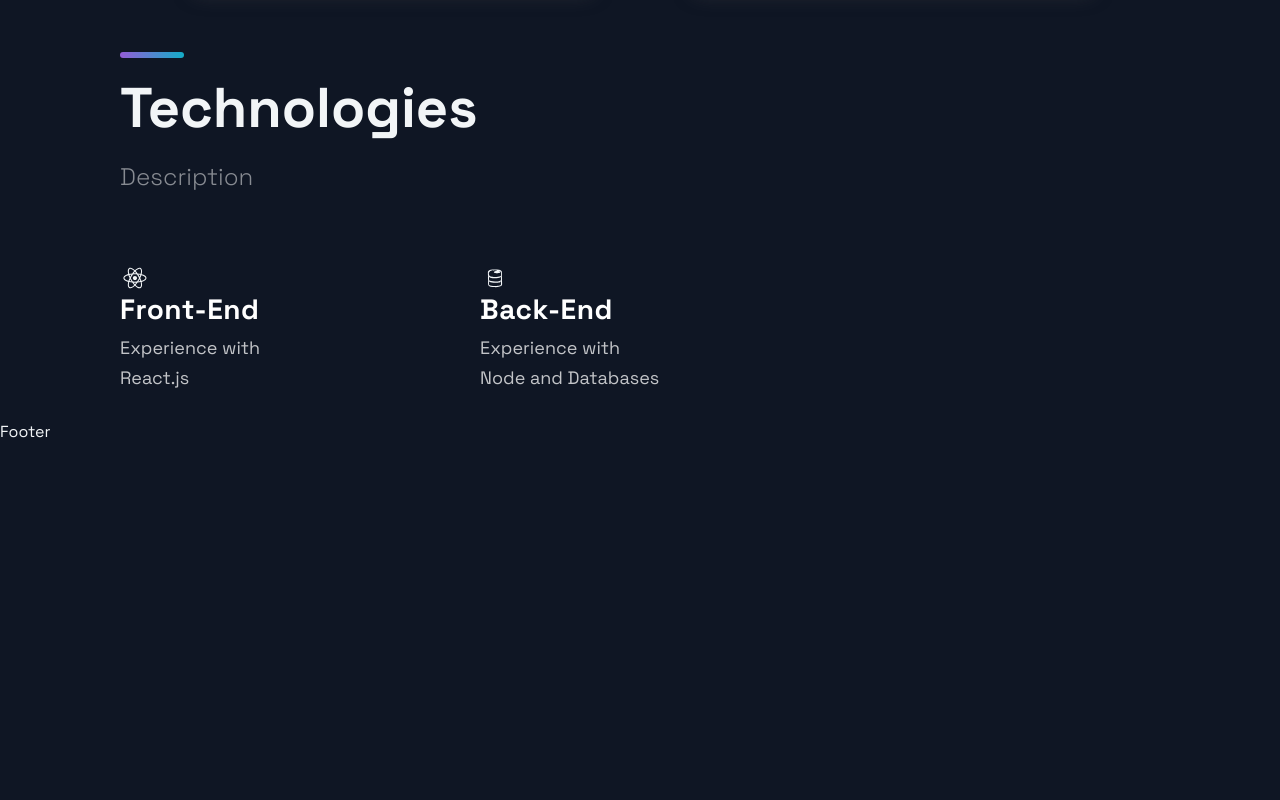
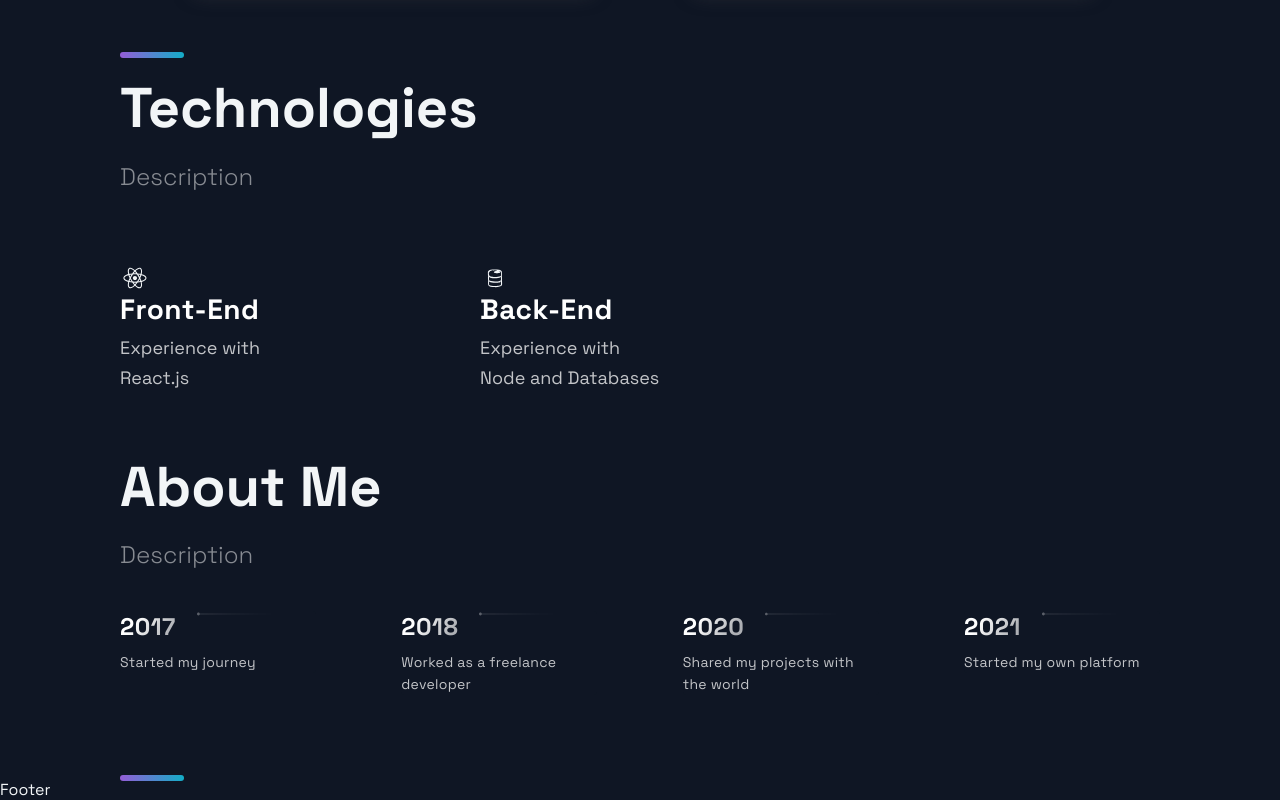
Before and after one commit to guandradeamm/personal-portfolio, a Next.js app: page / in a window 1280 px wide. Shown: the part 2038-2838 px from the top of the page. Before the commit the page ends 2480 px from the top, so only its background shows below. Built offline with nearby package versions, Linux system fonts and the light colour scheme.

Commit message:
feat: add timeline section

```diff
--- /dev/null
+++ b/src/components/TimeLine/TimeLine.jsx
@@ -0,0 +1,142 @@
+import React, { useState, useRef, useEffect } from "react";
+
+import {
+  CarouselButton,
+  CarouselButtonDot,
+  CarouselButtons,
+  CarouselContainer,
+  CarouselItem,
+  CarouselItemImg,
+  CarouselItemText,
+  CarouselItemTitle,
+  CarouselMobileScrollNode,
+} from "./TimeLineStyles";
+import {
+  Section,
+  SectionDivider,
+  SectionText,
+  SectionTitle,
+} from "../../styles/GlobalComponents";
+import { TimeLineData } from "../../constants/constants";
+
+const TOTAL_CAROUSEL_COUNT = TimeLineData.length;
+
+const Timeline = () => {
+  const [activeItem, setActiveItem] = useState(0);
+  const carouselRef = useRef();
+
+  const scroll = (node, left) => {
+    return node.scrollTo({ left, behavior: "smooth" });
+  };
+
+  const handleClick = (e, i) => {
+    e.preventDefault();
+
+    if (carouselRef.current) {
+      const scrollLeft = Math.floor(
+        carouselRef.current.scrollWidth * 0.7 * (i / TimeLineData.length)
+      );
+
+      scroll(carouselRef.current, scrollLeft);
+    }
+  };
+
+  const handleScroll = () => {
+    if (carouselRef.current) {
+      const index = Math.round(
+        (carouselRef.current.scrollLeft /
+          (carouselRef.current.scrollWidth * 0.7)) *
+          TimeLineData.length
+      );
+
+      setActiveItem(index);
+    }
+  };
+
+  useEffect(() => {
+    const handleResize = () => {
+      scroll(carouselRef.current, 0);
+    };
+
+    window.addEventListener("resize", handleResize);
+  }, []);
+
+  return (
+    <Section id="about">
+      <SectionTitle>About Me</SectionTitle>
+      <SectionText>Description</SectionText>
+      <CarouselContainer ref={carouselRef} onScroll={handleScroll}>
+        <>
+          {TimeLineData.map((item, index) => (
+            <CarouselMobileScrollNode
+              key={index}
+              final={index === TOTAL_CAROUSEL_COUNT - 1}
+            >
+              <CarouselItem
+                index={index}
+                id={`carousel__item-${index}`}
+                active={activeItem}
+                onClick={(e) => handleClick(e, index)}
+              >
+                <CarouselItemTitle>
+                  {item.year}
+                  <CarouselItemImg
+                    width="208"
+                    height="6"
+                    viewBox="0 0 208 6"
+                    fill="none"
+                    xmlns="http://www.w3.org/2000/svg"
+                  >
+                    <path
+                      fill-rule="evenodd"
+                      clip-rule="evenodd"
+                      d="M2.5 5.5C3.88071 5.5 5 4.38071 5 3V3.5L208 3.50002V2.50002L5 2.5V3C5 1.61929 3.88071 0.5 2.5 0.5C1.11929 0.5 0 1.61929 0 3C0 4.38071 1.11929 5.5 2.5 5.5Z"
+                      fill="url(#paint0_linear)"
+                      fill-opacity="0.33"
+                    />
+                    <defs>
+                      <linearGradient
+                        id="paint0_linear"
+                        x1="-4.30412e-10"
+                        y1="0.5"
+                        x2="208"
+                        y2="0.500295"
+                        gradientUnits="userSpaceOnUse"
+                      >
+                        <stop stop-color="white" />
+                        <stop
+                          offset="0.79478"
+                          stop-color="white"
+                          stop-opacity="0"
+                        />
+                      </linearGradient>
+                    </defs>
+                  </CarouselItemImg>
+                </CarouselItemTitle>
+                <CarouselItemText>{item.text}</CarouselItemText>
+              </CarouselItem>
+            </CarouselMobileScrollNode>
+          ))}
+        </>
+      </CarouselContainer>
+      <CarouselButtons>
+        {TimeLineData.map((item, index) => {
+          return (
+            <CarouselButton
+              key={index}
+              index={index}
+              active={activeItem}
+              onClick={(e) => handleClick(e, index)}
+              type="button"
+            >
+              <CarouselButtonDot active={activeItem} />
+            </CarouselButton>
+          );
+        })}
+      </CarouselButtons>
+      <SectionDivider />
+    </Section>
+  );
+};
+
+export default Timeline;
--- /dev/null
+++ b/src/components/TimeLine/TimeLineStyles.js
@@ -0,0 +1,163 @@
+import styled from "styled-components";
+
+export const CarouselContainer = styled.ul`
+  max-width: 1040px;
+  background: #0f1624;
+  padding: 0rem;
+  list-style: none;
+  display: flex;
+  justify-content: space-between;
+  /* overflow-x: hidden; */
+
+  margin-left: 32px;
+  &:first-of-type {
+    margin-left: 0px;
+  }
+
+  margin-bottom: 80px;
+
+  //remove scrollbar
+  scrollbar-width: none;
+  &::-webkit-scrollbar {
+    display: none;
+  }
+
+  @media ${(props) => props.theme.breakpoints.sm} {
+    overflow-x: scroll;
+    -webkit-overflow-scrolling: touch;
+    scroll-snap-type: x mandatory;
+    touch-action: pan-x;
+    justify-content: initial;
+    margin-bottom: 8px;
+  }
+`;
+export const CarouselMobileScrollNode = styled.div`
+  @media ${(props) => props.theme.breakpoints.sm} {
+    display: flex;
+    min-width: ${({ final }) => (final ? `120%;` : `min-content`)};
+  }
+`;
+
+export const CarouselItem = styled.div`
+  background: #0f1624;
+  border-radius: 3px;
+  max-width: 196px;
+
+  @media ${(props) => props.theme.breakpoints.md} {
+    max-width: 124px;
+  }
+
+  @media ${(props) => props.theme.breakpoints.sm} {
+    margin-left: 32px;
+    min-width: 120px;
+    background: #0e131f;
+    padding: 4px;
+    align-content: start;
+    scroll-snap-align: start;
+    border-radius: 3px;
+    overflow: visible;
+    position: relative;
+    height: fit-content;
+
+    ${(props) =>
+      props.active === props.index ? `opacity: 1` : `opacity: 0.5`};
+  }
+`;
+
+export const CarouselItemTitle = styled.h4`
+  font-weight: bold;
+  font-size: 24px;
+  line-height: 32px;
+  letter-spacing: 0.02em;
+  display: flex;
+  /* This gradient is different due to the size of the Title container, it must transition sooner to be visible on the text */
+  background: linear-gradient(
+    121.57deg,
+    #ffffff 10%,
+    rgba(255, 255, 255, 0.66) 30.15%
+  );
+  -webkit-background-clip: text;
+  -webkit-text-fill-color: transparent;
+  margin-bottom: 8px;
+
+  @media ${(props) => props.theme.breakpoints.md} {
+    font-size: 20px;
+    line-height: 28px;
+    margin-bottom: 4px;
+  }
+
+  @media ${(props) => props.theme.breakpoints.sm} {
+    font-size: 16px;
+    line-height: 24px;
+  }
+`;
+export const CarouselItemImg = styled.svg`
+  margin-left: 21px;
+  -webkit-mask-image: linear-gradient(
+    to right,
+    rgba(0, 0, 0, 1),
+    rgba(0, 0, 0, 0)
+  );
+  width: 100%;
+
+  @media ${(props) => props.theme.breakpoints.sm} {
+    -webkit-mask-image: none;
+    margin-left: 16px;
+    overflow: visible;
+  }
+`;
+
+export const CarouselItemText = styled.p`
+  font-size: 14px;
+  line-height: 22px;
+  letter-spacing: 0.02em;
+  color: rgba(255, 255, 255, 0.75);
+  padding-right: 16px;
+
+  @media ${(props) => props.theme.breakpoints.md} {
+    font-size: 12px;
+    line-height: 18px;
+    padding-right: 32px;
+  }
+  @media ${(props) => props.theme.breakpoints.sm} {
+    font-size: 10px;
+    line-height: 16px;
+    padding-right: 0;
+  }
+`;
+export const CarouselButtons = styled.div`
+  width: 288px;
+
+  display: none;
+  visibility: hidden;
+
+  @media ${(props) => props.theme.breakpoints.sm} {
+    display: flex;
+    visibility: visible;
+    margin-bottom: 48px;
+  }
+`;
+
+export const CarouselButton = styled.button`
+  box-sizing: border-box;
+  background: none;
+  padding: 4px;
+  border: none;
+  cursor: pointer;
+  margin-right: 4px;
+  opacity: ${(props) => (props.active === props.index ? `1` : `.33`)};
+  transform: ${(props) =>
+    props.active === props.index ? `scale(1.6)` : `scale(1)`};
+
+  &:focus {
+    outline: none;
+  }
+`;
+
+export const CarouselButtonDot = styled.div`
+  background-color: white;
+  border-radius: 10px;
+  margin: auto;
+  width: 3px;
+  height: 3px;
+`;
--- a/src/constants/constants.js
+++ b/src/constants/constants.js
@@ -40,7 +40,6 @@
 export const TimeLineData = [
   { year: 2017, text: "Started my journey" },
   { year: 2018, text: "Worked as a freelance developer" },
-  { year: 2019, text: "Founded JavaScript Mastery" },
   { year: 2020, text: "Shared my projects with the world" },
   { year: 2021, text: "Started my own platform" },
 ];
--- a/src/pages/index.jsx
+++ b/src/pages/index.jsx
@@ -3,6 +3,7 @@
 import { Section } from "../styles/GlobalComponents";
 import Projects from "../components/Projects/Projects";
 import Technologies from "../components/Technologies/Technologies";
+import Timeline from "../components/TimeLine/TimeLine";
 
 const Home = () => {
   return (
@@ -12,6 +13,7 @@
       </Section>
       <Projects />
       <Technologies />
+      <Timeline />
     </Layout>
   );
 };
```
